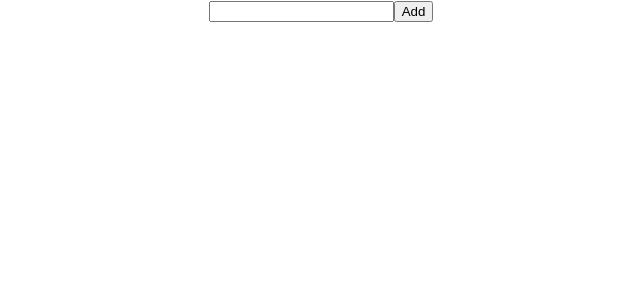
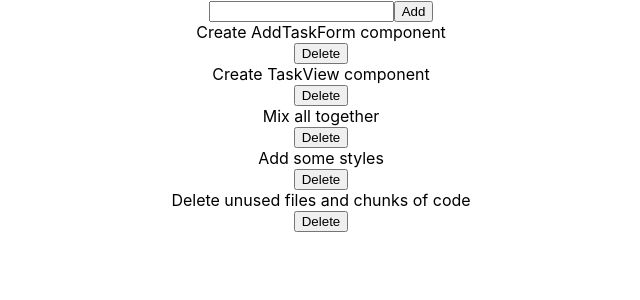
Before and after one commit to cvlost/homework-53, a React (Create React App) app: page / in a window 1280 px wide. Shown: the top 300 px of the page, without its empty margins (319-959 px from the left). Built offline with nearby package versions, Linux system fonts and the light colour scheme.

Commit message:
Created TaskView component

```diff
--- a/src/App.tsx
+++ b/src/App.tsx
@@ -1,9 +1,18 @@
-import React, {useState} from 'react';
+import React, {useRef, useState} from 'react';
 import './App.css';
 import AddTaskForm from "./components/AddTaskForm/AddTaskForm";
+import Task from "./lib/Task";
+import TaskView from "./components/TaskView/TaskView";
 
 function App() {
   const [currentTask, setCurrentTask] = useState('');
+  const [tasks, setTasks] = useState(Task.createTasks([
+    'Create AddTaskForm component',
+    'Create TaskView component',
+    'Mix all together',
+    'Add some styles',
+    'Delete unused files and chunks of code',
+  ]));
 
   const updateInput = (e: React.ChangeEvent<HTMLInputElement>) => {
     setCurrentTask(e.target.value);
@@ -13,9 +22,16 @@ function App() {
     console.log(`Added task: ${currentTask}`)
   };
 
+  const deleteTask = (index: number) => {
+    setTasks(tasks.filter((task, i) => i !== index));
+  };
+
   return (
     <div className="App">
       <AddTaskForm onInputChange={updateInput} inputValue={currentTask} onBtnClick={addNewTask} />
+      <div className="tasks-container">
+        {tasks.map((task, i) => <TaskView key={task.id} task={task.task} onDelClick={() => deleteTask(i)} />)}
+      </div>
     </div>
   );
 }
--- /dev/null
+++ b/src/components/TaskView/TaskView.tsx
@@ -0,0 +1,18 @@
+import React from 'react';
+import './TaskView.css';
+
+interface TaskProps {
+  task: string;
+  onDelClick: React.MouseEventHandler;
+}
+
+const TaskView: React.FC<TaskProps> = ({task, onDelClick}) => {
+  return (
+    <div className="task">
+      <div className="task-text">{task}</div>
+      <button className="task-del-btn" onClick={onDelClick}>Delete</button>
+    </div>
+  );
+};
+
+export default TaskView;
--- /dev/null
+++ b/src/lib/Task.ts
@@ -0,0 +1,15 @@
+class Task {
+  public id: string;
+
+  constructor(public task: string) {
+    this.id = (Task.nextId++).toString();
+  }
+
+  static nextId = 0;
+
+  static createTasks(tasks: string[]) {
+    return tasks.map(task => new Task(task));
+  }
+}
+
+export default Task;
```
Also changed, not shown: src/components/Task/Task.tsx (deleted, +0 -11 lines), src/components/TaskView/TaskView.css (added).
